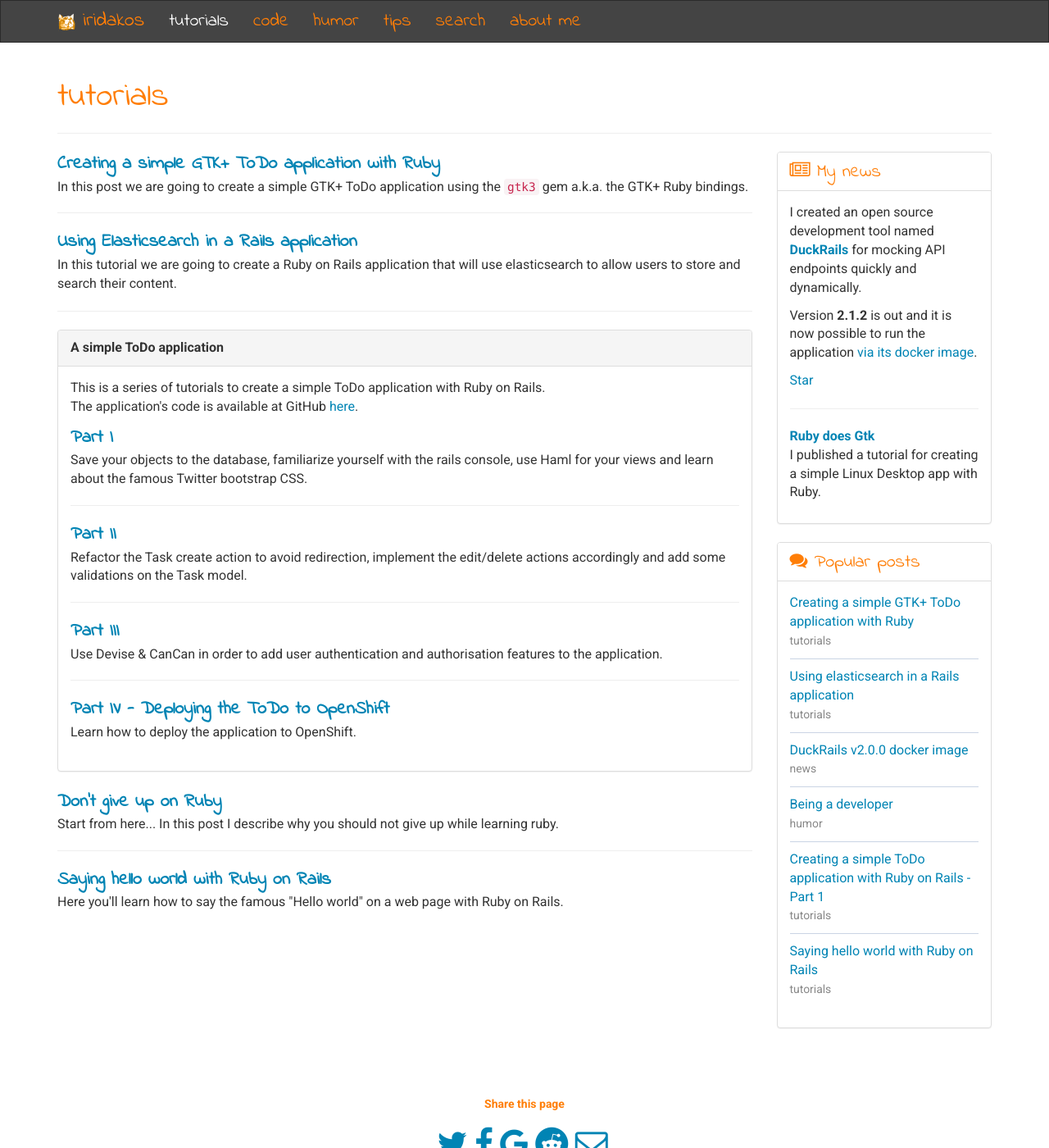
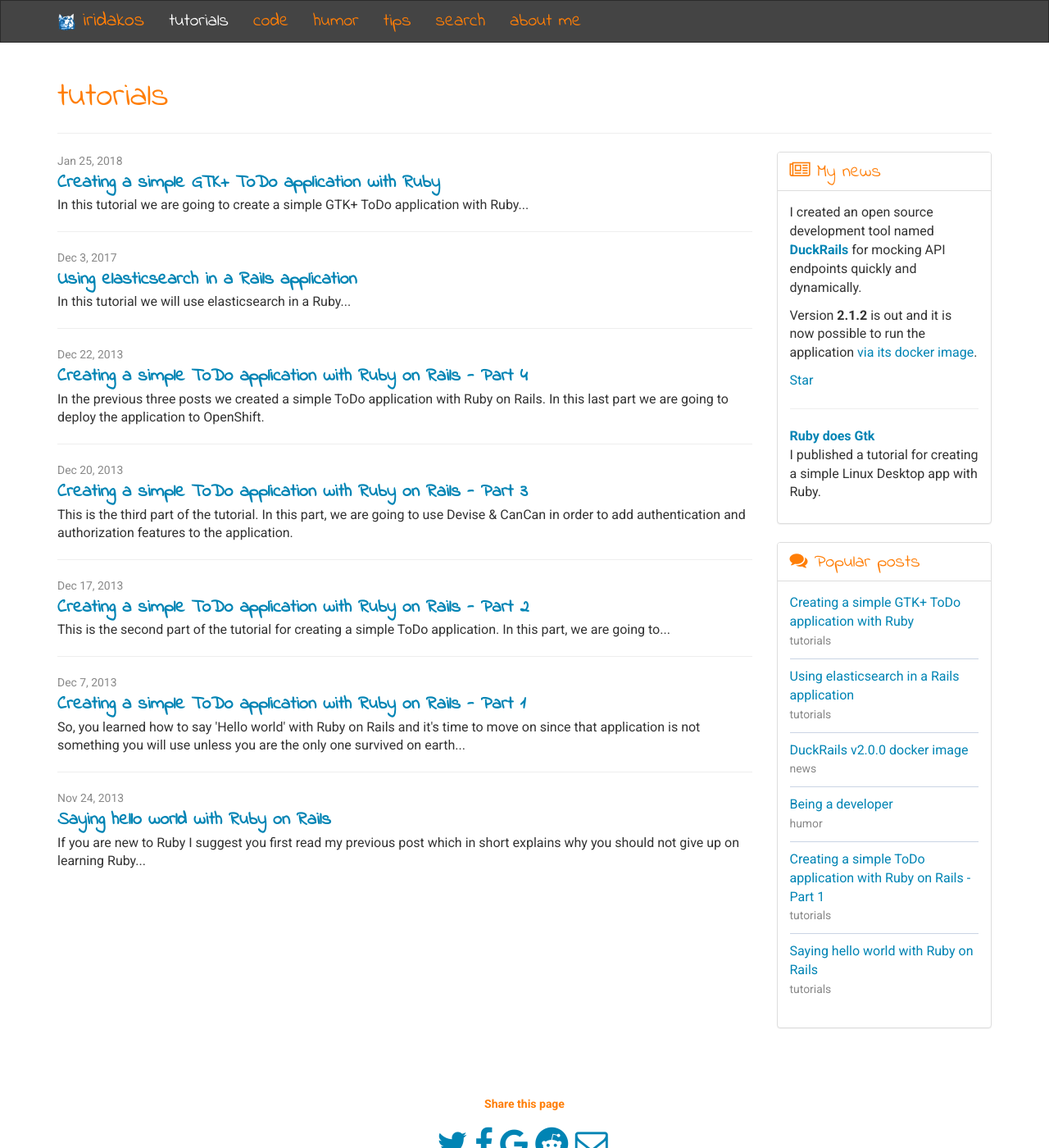
Before and after one commit to iridakos/iridakos.github.io, a Jekyll site: the page built from _pages/01-tutorials.html, in a window 1280 px wide and 1400 px high. Shown: the whole window at 82% size. Built offline with Jekyll 4.4.1, drawn with Linux system fonts in a browser that asks for light colours; nearby versions of some CDN libraries; comment, search, counter and statistics services are not loaded.

Commit message:
Changes.

```diff
--- a/_includes/header.html
+++ b/_includes/header.html
@@ -13,7 +13,7 @@
             {% else %}
               {% assign menu_class = '' %}
             {% endif %}
-            <a class="navbar-brand {{ menu_class }}" href="/" alt="home"><img src="/assets/images/irida-secondary.png"> iridakos</a>
+            <a class="navbar-brand {{ menu_class }}" href="/" alt="home"><img src="/assets/images/irida-favicon.png"> iridakos</a>
         </div>
 
         <div class="collapse navbar-collapse" id="site-navbar-collapse">
--- a/_pages/01-tutorials.html
+++ b/_pages/01-tutorials.html
@@ -9,113 +9,29 @@ subtitle:
 ---
 
 <div class="posts-container">
-  <div class="post-container">
-      <div class="post-title">
-          <a href="{% post_url 2018-01-25-creating-a-gtk-todo-application-with-ruby %}">
-            <strong>Creating a simple GTK+ ToDo application with Ruby</strong>
-          </a>
-      </div>
-
-      <div class="post-preview">
-        In this post we are going to create a simple GTK+ ToDo application using the <code>gtk3</code> gem a.k.a. the GTK+ Ruby bindings.
-      </div>
-  </div>
-
-    <div class="post-container">
-        <div class="post-title">
-            <a href="{% post_url 2017-12-03-elasticsearch-and-rails-tutorial %}">
-              <strong>Using Elasticsearch in a Rails application</strong>
-            </a>
-        </div>
-
-        <div class="post-preview">
-          In this tutorial we are going to create a Ruby on Rails application that will use elasticsearch to allow users to store and search their content.
-        </div>
-    </div>
-</div>
-
-<hr />
-
-<div class="panel panel-default">
-    <div class="panel-heading"><strong>A simple ToDo application</strong></div>
-    <div class="panel-body">
-        <p>This is a series of tutorials to create a simple ToDo application with Ruby on Rails.<br/>
-        The application's code is available at GitHub <a href="https://github.com/iridakos/todo">here</a>.</p>
-
-        <div class="posts-container">
-            <div class="post-container">
-                <div class="post-title">
-                    <a href="{% post_url 2013-12-07-creating-a-simple-todo-part-1 %}">
-                      <strong>Part I</strong>
-                    </a>
-                </div>
-
-                <div class="post-preview">
-                  Save your objects to the database, familiarize yourself with the rails console, use Haml for your views and learn about the famous Twitter bootstrap CSS.
-                </div>
+    {% for my_post in site.posts %}
+      {% if my_post.category %}
+        {% if my_post.category == 'tutorials' %}
+          <div class="post-container">
+            <div class="post-metadata">
+                <small><span class="post-meta">{{ my_post.date | date: "%b %-d, %Y" }}</span></small>
             </div>
 
-            <div class="post-container">
-                <div class="post-title">
-                    <a href="{% post_url 2013-12-17-creating-a-simple-todo-part-2 %}">
-                      <strong>Part II</strong>
-                    </a>
-                </div>
-
-                <div class="post-preview">
-                  Refactor the Task create action to avoid redirection, implement the edit/delete actions accordingly and add some validations on the Task model.
-                </div>
+            <div class="post-title">
+                <a href="{{ my_post.url }}">{{ my_post.title }}</a>
             </div>
 
-            <div class="post-container">
-                <div class="post-title">
-                    <a href="{% post_url 2013-12-20-creating-a-simple-todo-part-3 %}">
-                      <strong>Part III</strong>
-                    </a>
-                </div>
+            <div class="post-preview">
+              {{ my_post.preview }}
 
-                <div class="post-preview">
-                  Use Devise &amp; CanCan in order to add user authentication and authorisation features to the application.
-                </div>
-            </div>
-
-            <div class="post-container">
-                <div class="post-title">
-                    <a href="{% post_url 2013-12-22-creating-a-simple-todo-part-4 %}">
-                      <strong>Part IV - Deploying the ToDo to OpenShift</strong>
-                    </a>
-                </div>
-
-                <div class="post-preview">
-                  Learn how to deploy the application to OpenShift.
-                </div>
+              <div class="post-tags">
+                {% for tag in my_post.tags %}
+                  <span class="post-tag">{{ tag }}</span>
+                {% endfor %}
+              </div>
             </div>
         </div>
-    </div>
+        {% endif %}
+      {% endif %}
+    {% endfor %}
 </div>
-
-<div class="posts-container">
-    <div class="post-container">
-        <div class="post-title">
-            <a href="{% post_url 2013-11-08-dont-give-up-on-ruby %}">
-              <strong>Don't give up on Ruby</strong>
-            </a>
-        </div>
-
-        <div class="post-preview">
-          Start from here... In this post I describe why you should not give up while learning ruby.
-        </div>
-    </div>
-
-    <div class="post-container">
-        <div class="post-title">
-            <a href="{% post_url 2013-11-24-saying-hello-world-with-ruby-on-rails %}">
-              <strong>Saying hello world with Ruby on Rails</strong>
-            </a>
-        </div>
-
-        <div class="post-preview">
-          Here you'll learn how to say the famous "Hello world" on a web page with Ruby on Rails.
-        </div>
-    </div>
-</div>
```
